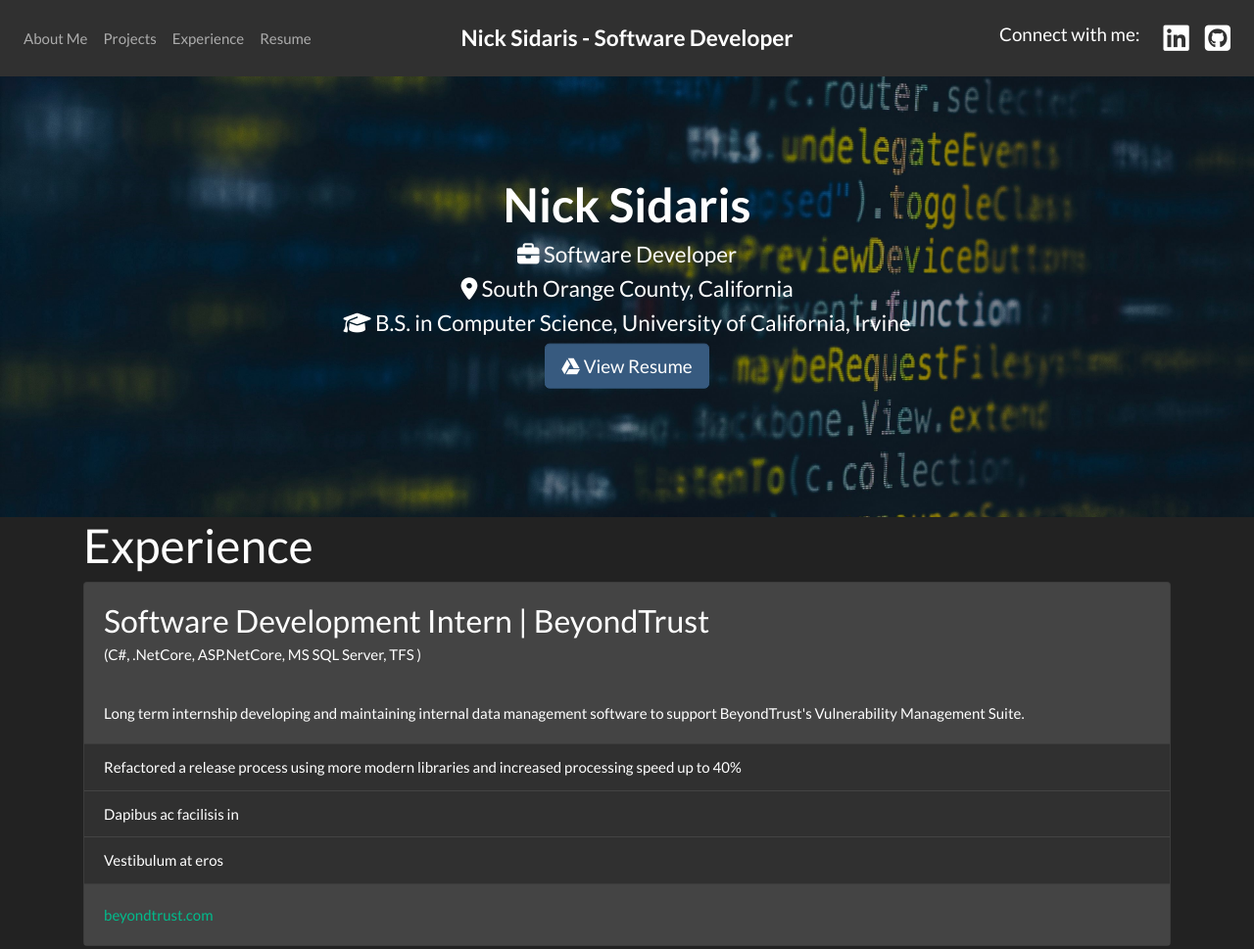
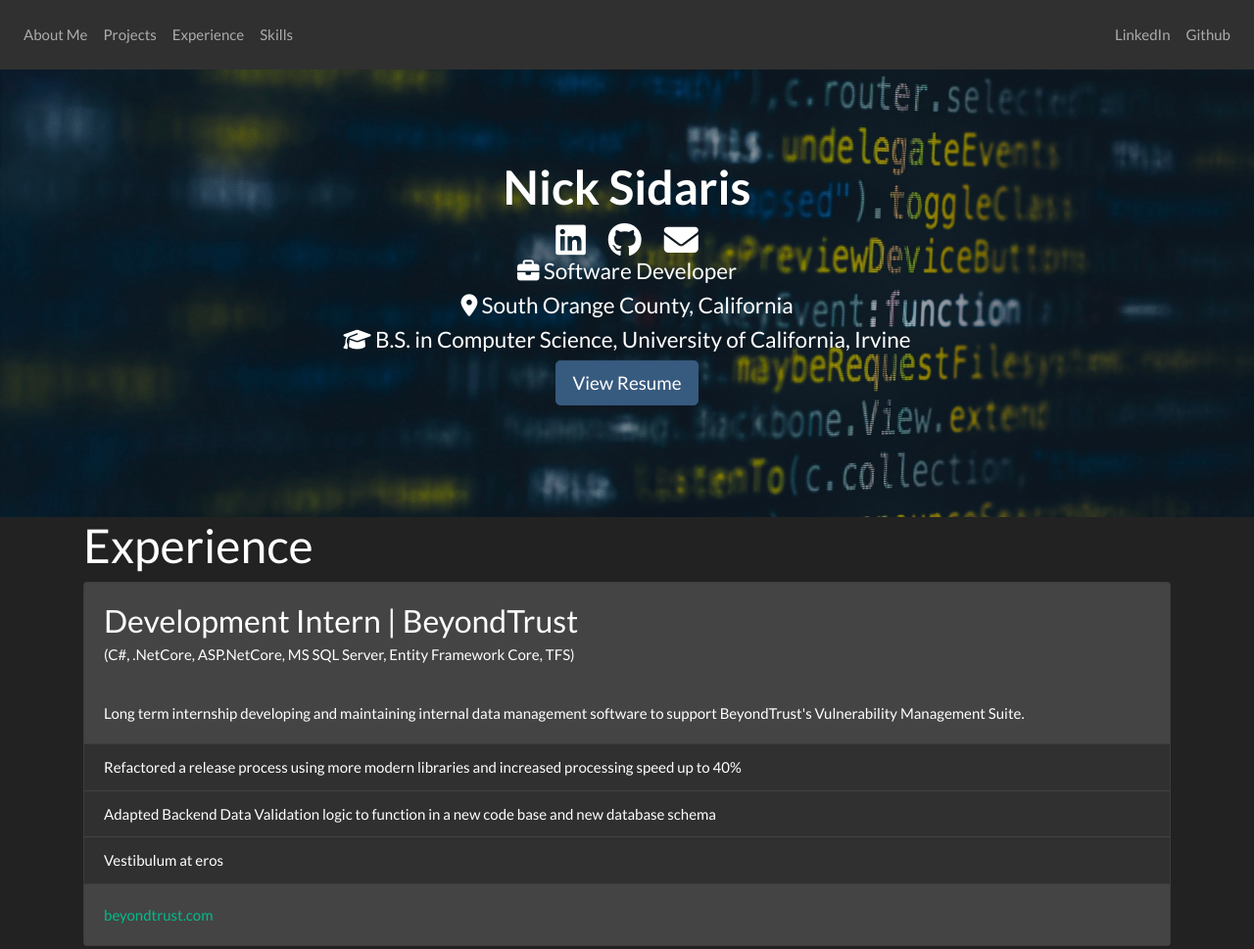
Before and after one commit to nsidaris/nsidaris.github.io, a plain HTML site: page index.html in a window 1280 px wide. Shown: the whole page at 98% size. Drawn offline with nearby package versions, Linux system fonts and the light colour scheme.

Commit message:
Banner design good to go

```diff
--- a/CSS/main.css
+++ b/CSS/main.css
@@ -10,16 +10,32 @@
   text-decoration: none;
 }
 
+.banner-icon-link {
+  display: inline;
+  font-size: 35px;
+
+  color: white;
+  padding-left: 10px;
+  padding-right: 10px;
+}
+
+.banner-icon-link:hover {
+  color: grey;
+  text-decoration: none;
+}
+
 * {
   margin: 0;
   padding: 0;
 }
+
 .imgbox {
   display: grid;
   height: 50%;
   position: relative;
   text-align: center;
 }
+
 .cover-image {
   max-width: 100%;
   max-height: 100%;
@@ -27,6 +43,7 @@
   height: 60vh;
   margin: auto;
   object-fit: cover;
+  min-height: 360px;
 }
 
 /* Centered text */
--- a/index.html
+++ b/index.html
@@ -3,10 +3,7 @@
   <head>
     <!-- Required meta tags -->
     <meta charset="utf-8" />
-    <meta
-      name="viewport"
-      content="width=device-width, initial-scale=1, shrink-to-fit=no"
-    />
+    <meta name="viewport" content="width=device-width, initial-scale=1, shrink-to-fit=no" />
 
     <!-- All boostrap JS stuff: jQuery first, then Popper.js, then Bootstrap JS -->
     <script
@@ -25,17 +22,15 @@
       crossorigin="anonymous"
     ></script>
 
-    <script
-      src="https://kit.fontawesome.com/e1cee8827f.js"
-      crossorigin="anonymous"
-    ></script>
+    <!--Font awesome 5 kit-->
+    <script src="https://kit.fontawesome.com/e1cee8827f.js" crossorigin="anonymous"></script>
 
     <!-- Bootstrap CSS Darkly Theme-->
     <link rel="stylesheet" href="CSS/Darklybootstrap.min.css" />
 
     <!-- My own style sheet-->
     <link href="CSS/main.css" rel="stylesheet" />
-    <title>Nick Sidaris: Software Developer</title>
+    <title>Nick Sidaris - Software Developer</title>
   </head>
 
   <body>
@@ -52,10 +47,7 @@
       >
         <span class="navbar-toggler-icon"></span>
       </button>
-      <div
-        class="navbar-collapse collapse w-100 order-1 order-md-0 dual-collapse2"
-        id="navbarCollapse"
-      >
+      <div class="navbar-collapse collapse w-100 order-1 order-md-0 dual-collapse2" id="navbarCollapse">
         <ul class="navbar-nav mr-auto">
           <li class="nav-item">
             <a class="nav-link" href="#">About Me</a>
@@ -67,104 +59,86 @@
             <a class="nav-link" href="#">Experience</a>
           </li>
           <li class="nav-item">
-            <a class="nav-link" href="#">Resume</a>
+            <a class="nav-link" href="#">Skills</a>
           </li>
         </ul>
       </div>
 
-      <div class="mx-auto order-0">
-        <a
-          class="navbar-brand mx-auto font-weight-bold"
-          style="font-size: 17pt;"
-          href="#"
-          >Nick Sidaris - Software Developer</a
-        >
-      </div>
+      <!-- <div class="mx-auto order-0">
+        <a class="navbar-brand mx-auto font-weight-bold" style="font-size: 17pt;" href="#">Nick Sidaris - Software Developer</a>
+      </div> -->
 
       <div class="navbar-collapse collapse w-100 order-3 dual-collapse2">
         <ul class="navbar-nav ml-auto">
-          <li class="nav-item active">
+          <!-- <li class="nav-item active">
             <span class="navbar-brand mb-0 h4">Connect with me:</span>
+          </li> -->
+          <li class="nav-item">
+            <a class="nav-link" href="https://www.linkedin.com/in/nsidaris">LinkedIn</a>
           </li>
-          <li class="nav-item active">
-            <a
-              class="nav-link fab fa-linkedin"
-              href="https://www.linkedin.com/in/nsidaris"
-            ></a>
-          </li>
-          <li class="nav-item active">
-            <a
-              class="nav-link fab fa-github-square"
-              href="https://github.com/nsidaris"
-            ></a>
+          <li class="nav-item">
+            <a class="nav-link" href="https://github.com/nsidaris">Github</a>
           </li>
         </ul>
       </div>
     </nav>
 
+    <!--Image banner--->
     <div class="imgbox">
+      <!--Code background-->
       <img class="cover-image" src="/Images/CodeBackground.jpg" />
       <!--The text for the banner -->
       <div class="container centered">
         <h1 class="font-weight-bolder">Nick Sidaris</h1>
-        <div class="row">
-          <div class="col-lg-12"></div>
-        </div>
+        <a href="https://www.linkedin.com/in/nsidaris" target = "_blank" class="banner-icon-link fab fa-linkedin"></a>
+        <a href="https://github.com/nsidaris" target = "_blank" class="banner-icon-link fab fa-github"></a>
 
+        <a href="mailto:nsidaris@yahoo.com" class="banner-icon-link fas fa-envelope"></a>
         <h4><i class="fas fa-briefcase"></i> Software Developer</h4>
-        <h4>
-          <i class="fas fa-map-marker-alt"></i> South Orange County, California
-        </h4>
+        <h4><i class="fas fa-map-marker-alt"></i> South Orange County, California</h4>
 
-        <h4>
-          <i class="fas fa-graduation-cap"></i> B.S. in Computer Science,
-          University of California, Irvine
-        </h4>
-        <a href="#" class="btn btn-primary btn-lg"
-          ><i class="fab fa-google-drive"></i> View Resume</a
-        >
+        <h4><i class="fas fa-graduation-cap"></i> B.S. in Computer Science, University of California, Irvine</h4>
+        <a href="#" class="btn btn-primary btn-lg"></i> View Resume</a>
       </div>
     </div>
 
     <div class="container">
+      <section id="Experience">
+
         <h1>Experience</h1>
+
         <div class="row">
           <div class="col-lg-12">
             <div class="card mb-6 bg-secondary text-white">
               <div class="card-body">
                 <h3 class="card-title">
-                Software Development Intern | BeyondTrust
+                  Development Intern | BeyondTrust
                 </h3>
                 <h6 class="card-subtitle text-white">
-                (C#, .NetCore, ASP.NetCore, MS SQL Server, TFS )
+                  (C#, .NetCore, ASP.NetCore, MS SQL Server, Entity Framework Core, TFS)
                 </h6>
               </div>
               <div class="card-body">
                 <p class="card-text">
-                Long term internship developing and maintaining internal data
-                management software to support BeyondTrust's Vulnerability
-                Management Suite.
+                  Long term internship developing and maintaining internal data management software to support BeyondTrust's Vulnerability Management Suite.
                 </p>
               </div>
               <ul class="list-group list-group-flush">
                 <li class="list-group-item">
-                Refactored a release process using more modern libraries and
-                increased processing speed up to 40%
+                  Refactored a release process using more modern libraries and increased processing speed up to 40%
                 </li>
-              <li class="list-group-item">Dapibus ac facilisis in</li>
+                <li class="list-group-item">Adapted Backend Data Validation logic to function in a new code base and new database schema</li>
                 <li class="list-group-item">Vestibulum at eros</li>
               </ul>
               <div class="card-body bg-secondary">
-              <a
-                href="https://www.beyondtrust.com/"
-                target="_blank"
-                class="card-link"
-                >beyondtrust.com</a
-              >
+                <a href="https://www.beyondtrust.com/" target="_blank" class="card-link">beyondtrust.com</a>
               </div>
             </div>
           </div>
         </div>
+
+      </section>
+
     </div>
   </body>
 </html>
```
Lines whose indentation alone changed are shown as unchanged.
